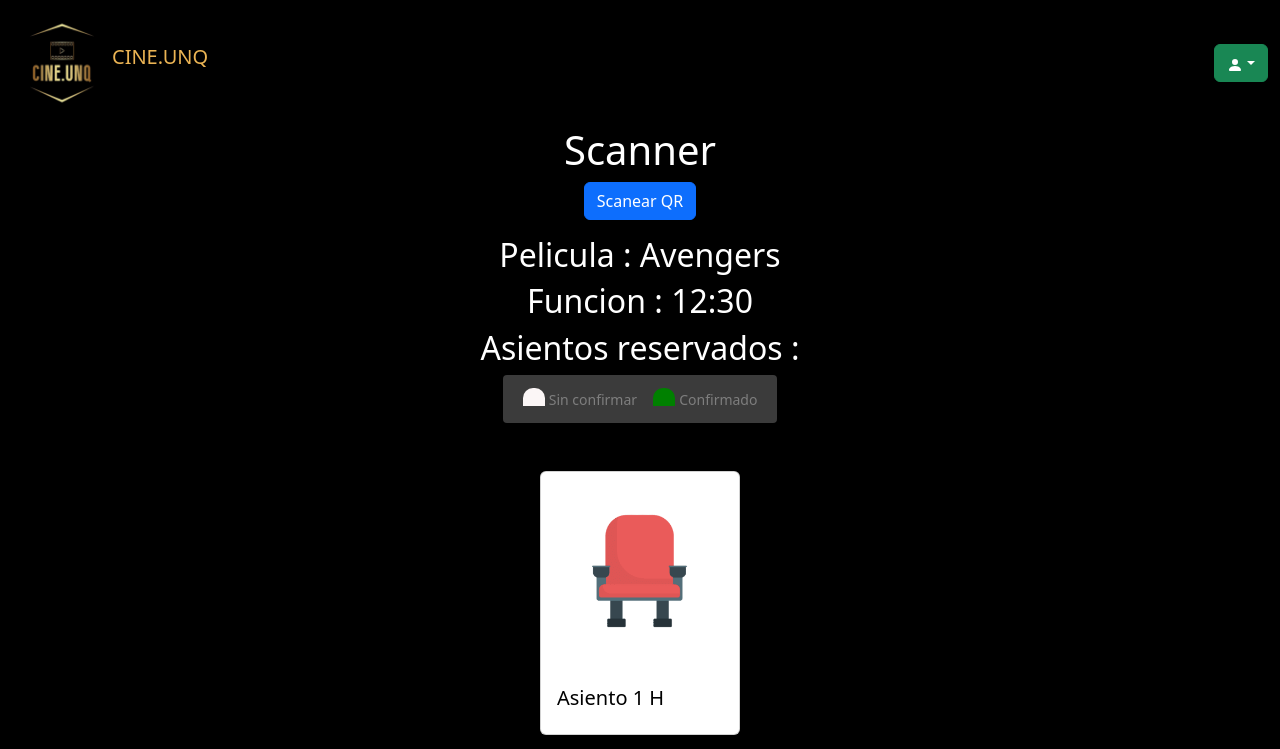
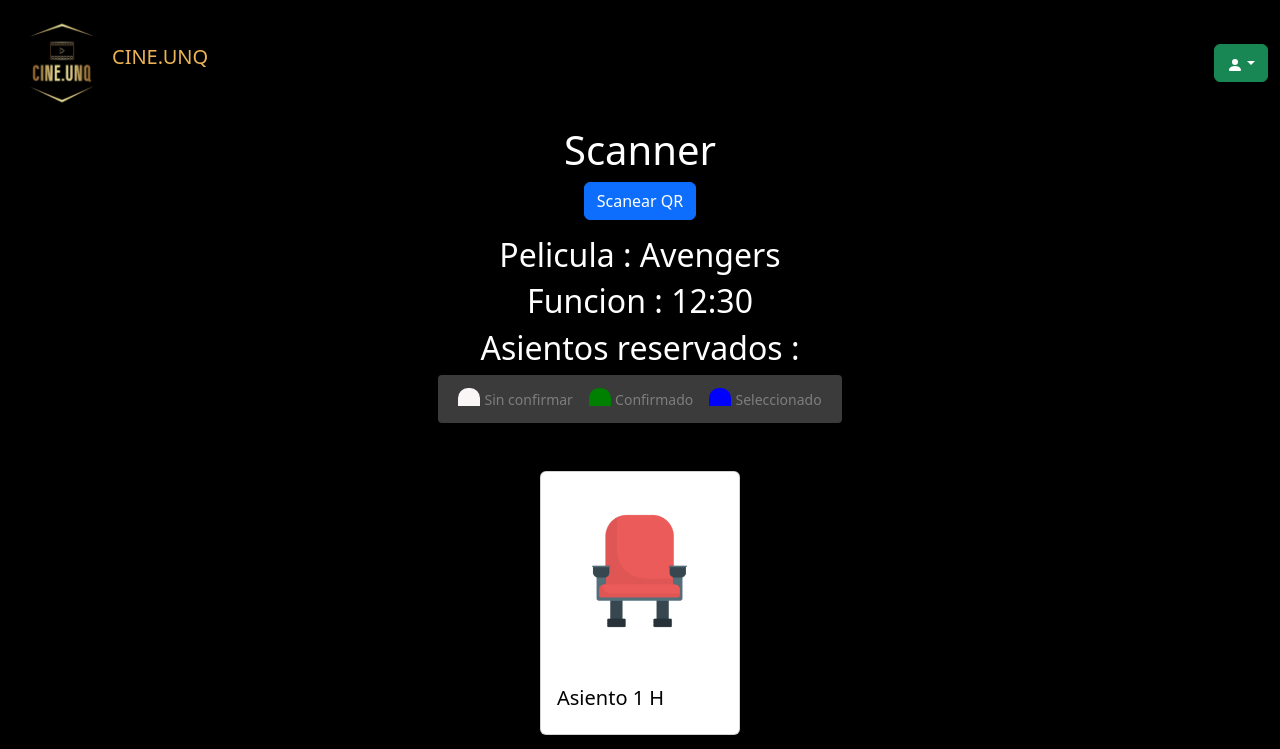
Before and after one commit to Cine-Unq/cine-unq-frontend, a React (Create React App) app: page /panel/scanner in a window 1280 px wide. Shown: the top 749 px of the page. Built offline with nearby package versions, Linux system fonts and the light colour scheme.

Commit message:
agrego label seleccionado

```diff
--- a/src/components/ListSeatsReserved.jsx
+++ b/src/components/ListSeatsReserved.jsx
@@ -28,6 +28,9 @@ export default function ListSeatsReserved() {
         return res
     }
     const selectSeat = (seat) => {
+        if (seat.estado === 'OCUPADO') {
+            return
+        }
         const updatesSeats = seats.map( s => {
             let copy = null;
             if (seat.id === s.id) {
@@ -66,6 +69,9 @@ export default function ListSeatsReserved() {
                         <li>
                             <span className="seat" style={{background:'green'}}/> <small>Confirmado</small>
                         </li>
+                        <li>
+                            <span className="seat" style={{background:'blue'}}/> <small>Seleccionado</small>
+                        </li>
                     </ul>
                 </div>
                 <div className="d-flex justify-content-center">
```
